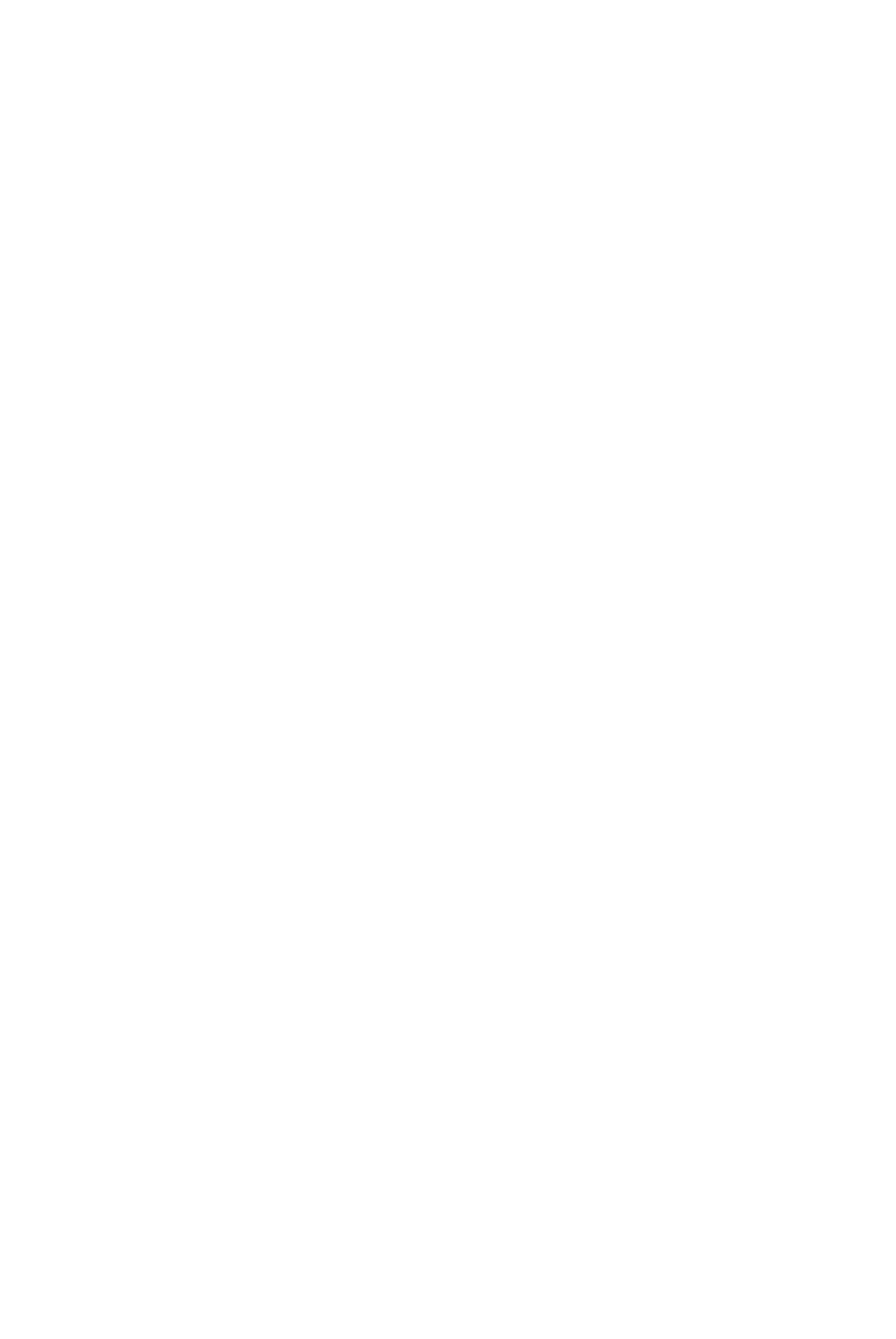
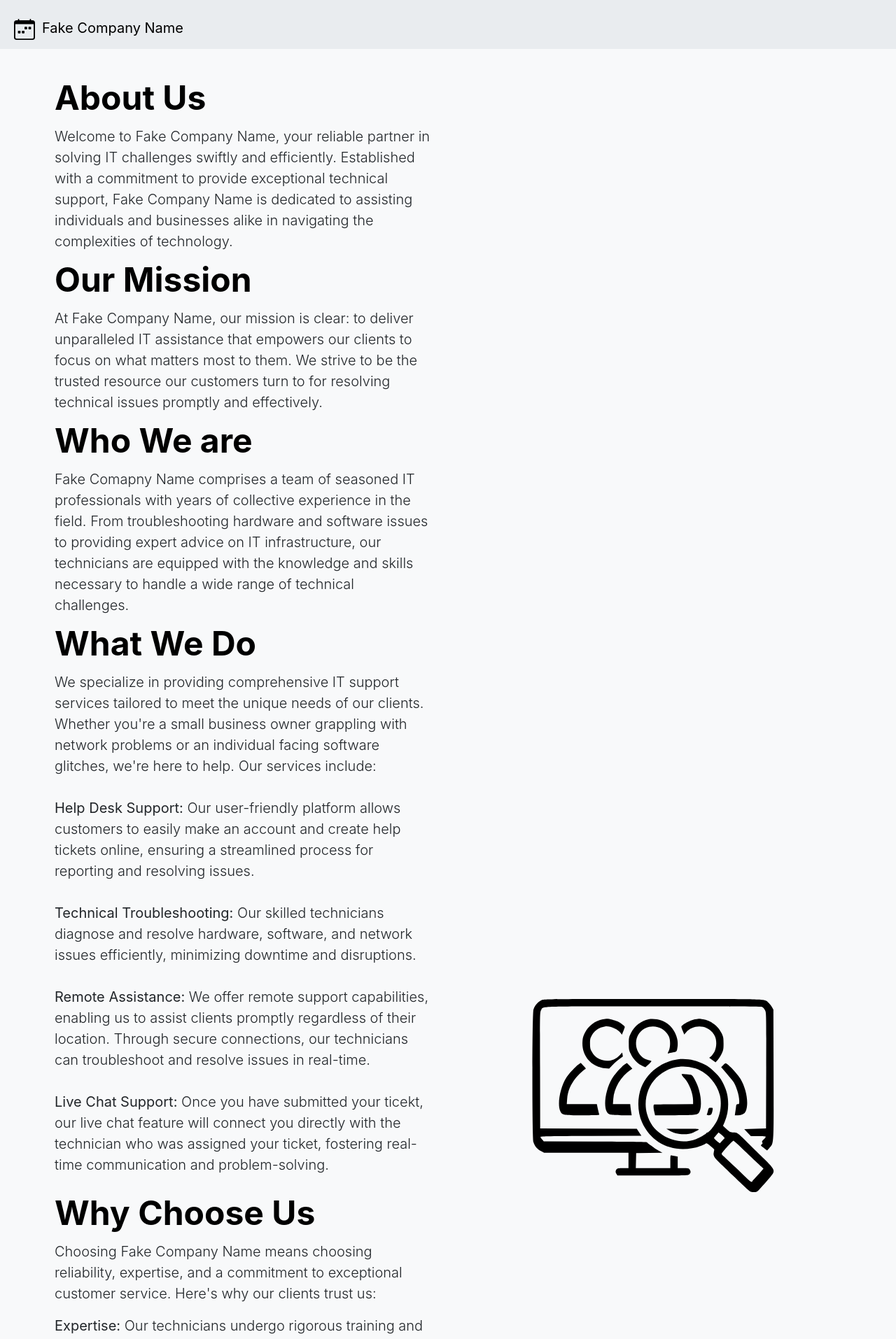
Before and after one commit to FrancoMLG/Group_31, a React (Create React App) app in the folder client/: page /about in a window 1280 px wide. Before the commit this address had no page. Shown: the top 1914 px of the page at 70% size. Before the commit the page ends 800 px from the top, so only its background shows below. Built offline with nearby package versions, Linux system fonts and the light colour scheme.

Commit message:
Added about page

```diff
--- a/client/src/App.js
+++ b/client/src/App.js
@@ -8,9 +8,14 @@ import UserAppointments from "./components/dashboards/user/user_appts";
 import UserSchedule from "./components/dashboards/user/user_sched";
 import UserSupport from "./components/dashboards/user/user_support";
 import UserChat from "./components/dashboards/user/user_chat";
-import TechHome from "./components/dashboards/tech/techhome";
+import TechHome from "./components/dashboards/tech/tech_home";
+import TechTickets from "./components/dashboards/tech/tech_tickets";
+import TechCalendar from "./components/dashboards/tech/tech_calendar";
+import TechMessages from "./components/dashboards/tech/tech_messages";
+import TechChat from "./components/dashboards/tech/tech_chat";
 import AdminDash from "./components/dashboards/admin/adminhome";
 import UserTicket from "./components/tickets/userticket";
+import About from "./components/Auth/about";
 
 function App() {
   return (
@@ -25,8 +30,13 @@ function App() {
         <Route path="/usersupport" element={<UserSupport />} />
         <Route path="/userchat" element={<UserChat />} />
         <Route path="/techhome" element={<TechHome />} />
+        <Route path="/techtickets" element={<TechTickets />} />
+        <Route path="/techcalendar" element={<TechCalendar />} />
+        <Route path="/techmessages" element={<TechMessages />} />
+        <Route path="/techchat" element={<TechChat />} />
         <Route path="/adminhome" element={<AdminDash />} />
         <Route path="/userticket" element={<UserTicket />} />
+		<Route path="/about" element={<About />} />
       </Routes>
     </BrowserRouter>
   );
--- /dev/null
+++ b/client/src/components/Auth/about.js
@@ -0,0 +1,169 @@
+import React, {useState} from "react";
+import "./about.css";
+import "bootstrap/dist/css/bootstrap.min.css";
+import "bootstrap/dist/js/bootstrap.bundle.min.js";
+import {about} from "../../api/index.js";
+import {useNavigate, Link} from "react-router-dom";
+import Navbar from "../navbar";
+
+const About = () => {
+  const navigate = useNavigate();
+  return (
+	/*<div className="container-fluid bg-body-tertiary">
+	<p1>About page</p1>;
+	</div>*/
+	<div className="container-fluid bg-body-tertiary">
+      <nav className="navbar navbar-expand-lg fixed-top bg-body-secondary" style={{paddingTop: "0"}}>
+        <div className="container-fluid">
+          <Link className="navbar-brand mx-2" to="/">
+            <img
+              src={`${process.env.PUBLIC_URL}/images/calendar-week.svg`}
+              height="30"
+              alt="Fake Company Logo"
+              style={{paddingRight: "10px"}}
+            />
+            Fake Company Name
+          </Link>
+          <button
+            className="navbar-toggler"
+            type="button"
+            data-bs-toggle="collapse"
+            data-bs-target="#navbarSupportedContent"
+            aria-controls="navbarSupportedContent"
+            aria-expanded="false"
+            aria-label="Toggle navigation">
+            <span className="navbar-toggler-icon"></span>
+          </button>
+        </div>
+      </nav>
+
+	  <div className="container col-xxl-8 px-2 py-5">
+	  <div className="row flex-lg-row-reverse align-items-center g-5 py-5">
+	  <div className="col-10 col-sm-8 col-lg-6">
+            <img
+              src={`${process.env.PUBLIC_URL}/images/about_us1.svg`}
+              className="d-block mx-lg-auto img-fluid"
+              alt="Bootstrap Themes"
+              width="700"
+              height="500"
+              loading="lazy"
+            />
+          </div>
+	  <div className="col-lg-6">
+            <h1 className="display-5 fw-bold text-body-emphasis lh-1 mb-3">
+              About Us
+            </h1>
+            <p className="lead">
+              Welcome to Fake Company Name, your reliable partner in solving IT challenges swiftly and efficiently.
+			  Established with a commitment to provide exceptional technical support, Fake Company Name is dedicated
+			  to assisting individuals and businesses alike in navigating the complexities of technology.
+            </p>
+			<h1 className="display-5 fw-bold text-body-emphasis lh-1 mb-3">
+              Our Mission
+            </h1>
+			<p className="lead">
+              At Fake Company Name, our mission is clear: to deliver unparalleled IT assistance that empowers our
+			  clients to focus on what matters most to them. We strive to be the trusted resource our customers turn
+			  to for resolving technical issues promptly and effectively.
+            </p>
+			<h1 className="display-5 fw-bold text-body-emphasis lh-1 mb-3">
+              Who We are
+            </h1>
+			<p className="lead">
+              Fake Comapny Name comprises a team of seasoned IT professionals with years of collective experience in the field.
+			  From troubleshooting hardware and software issues to providing expert advice on IT infrastructure, our technicians
+			  are equipped with the knowledge and skills necessary to handle a wide range of technical challenges.
+            </p>
+			<h1 className="display-5 fw-bold text-body-emphasis lh-1 mb-3">
+              What We Do
+            </h1>
+			<p className="lead">
+              We specialize in providing comprehensive IT support services tailored to meet the unique needs of our clients.
+			  Whether you're a small business owner grappling with network problems or an individual facing software glitches,
+			  we're here to help. Our services include:
+			  <br>
+			  </br>
+			  <br>
+			  </br>
+				<b>Help Desk Support:</b> Our user-friendly platform allows customers to easily make an account and create help tickets online, ensuring a streamlined
+				process for reporting and resolving issues.
+			  <br>
+			  </br>
+			  <br>
+			  </br>
+				<b>Technical Troubleshooting:</b> Our skilled technicians diagnose and resolve hardware, software, and network issues efficiently, minimizing
+				downtime and disruptions.
+			  <br>
+			  </br>
+			  <br>
+			  </br>
+				<b>Remote Assistance:</b> We offer remote support capabilities, enabling us to assist clients promptly regardless of their location. Through
+				secure connections, our technicians can troubleshoot and resolve issues in real-time.
+			  <br>
+			  </br>
+			  <br>
+			  </br>
+				<b>Live Chat Support:</b> Once you have submitted your ticekt, our live chat feature will connect you directly with the technician who was assigned
+				your ticket, fostering real-time communication and problem-solving.
+			  <br>
+			  </br>
+			  <br>
+			  </br>
+			<h1 className="display-5 fw-bold text-body-emphasis lh-1 mb-3">
+              Why Choose Us
+            </h1>
+			<p className="lead">
+              Choosing Fake Company Name means choosing reliability, expertise, and a commitment to exceptional customer service. Here's why our clients trust us:
+            </p>
+				<b>Expertise:</b> Our technicians undergo rigorous training and possess certifications in various aspects of IT support, ensuring they are
+				well-equipped to handle any technical challenge.
+			  <br>
+			  </br>
+			  <br>
+			  </br>
+				<b>Customer-Centric Approach:</b> We prioritize customer satisfaction above all else. Our team is dedicated to providing friendly, professional
+				service that exceeds expectations.
+			  <br>
+			  </br>
+			  <br>
+			  </br>
+				<b>Efficiency:</b> We understand the importance of quick resolutions. With streamlined processes and efficient workflows, we aim to resolve
+				issues promptly without compromising quality.
+			  <br>
+			  </br>
+			  <br>
+			  </br>
+				<b>Security:</b> Protecting our clients' data and privacy is paramount. We adhere to industry best practices and utilize secure communication
+				channels to safeguard sensitive information.
+			  <br>
+			  </br>
+			  <br>
+			  </br>
+			<h1 className="display-5 fw-bold text-body-emphasis lh-1 mb-3">
+              Our Commitment
+            </h1>
+			<p className="lead">
+              At Fake Company Name, we believe in building lasting relationships with our clients based on trust, transparency, and reliability.
+			  Whether you're seeking ongoing IT support or assistance with a one-time issue, we are here to help you navigate the complexities of
+			  technology with ease.
+            </p>
+
+			<h1 className="display-5 fw-bold text-body-emphasis lh-1 mb-3">
+              Ready For Our Help?
+            </h1>
+			<p className="lead">
+              Ready to experience exceptional IT support? Sign up today and create a help ticket outlining your IT issue and your ticket will be assigned
+			  to one of our technicians who will promptly work on helping you fix your problem.
+            </p>
+			<p className="lead">
+              Thank you for choosing Fake Company Name. We look forward to serving you!
+            </p>
+            </p>
+		</div>
+		</div>
+		</div>
+	  </div>
+  );
+};
+
+export default About;
```
Also changed, not shown: client/public/images/about_us1.svg (added), client/src/components/Auth/about.css (added).
